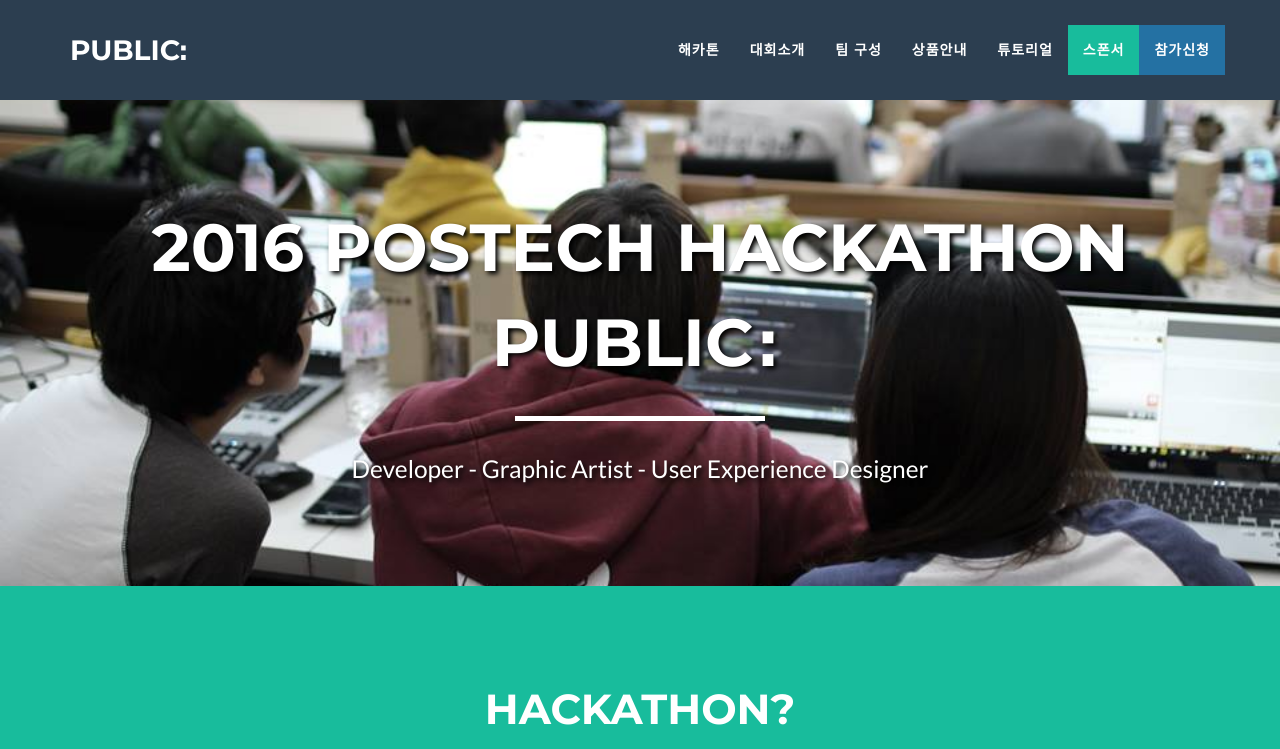
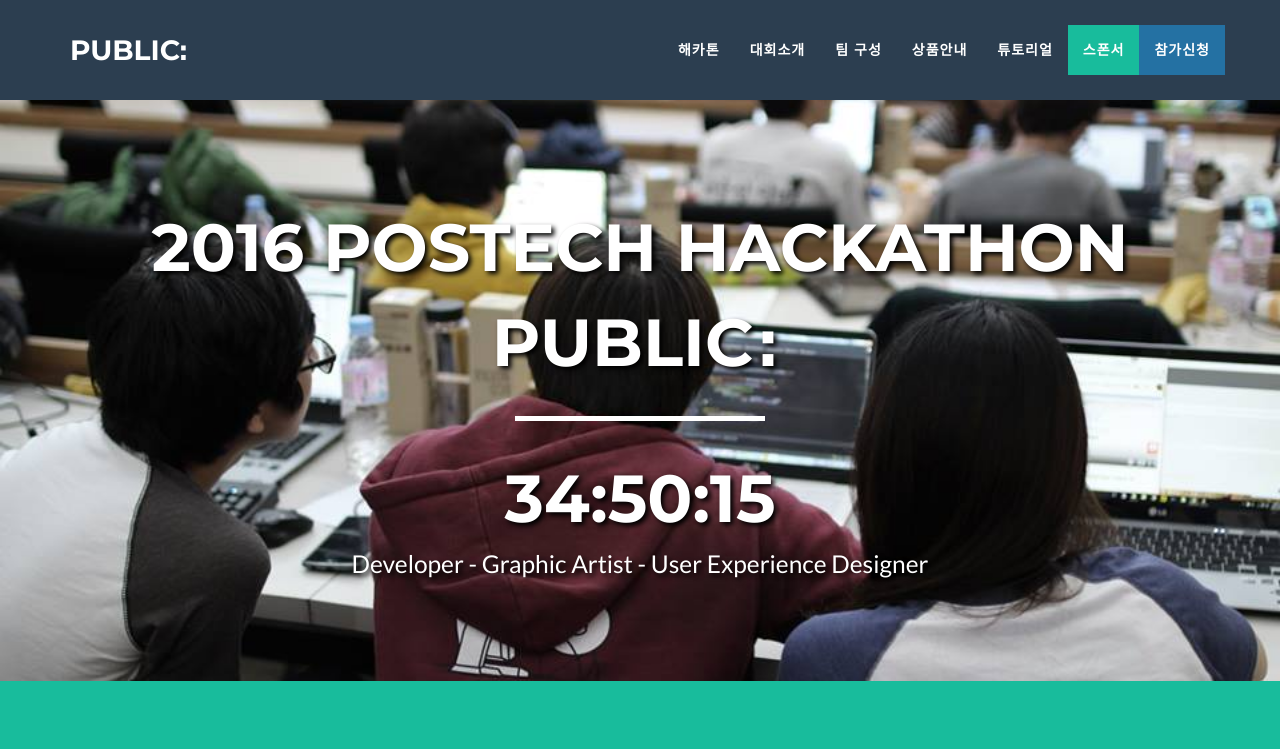
Before and after one commit to B-listDeveloper/hackathon2016, a website: page index.html in a window 1280 px wide. Shown: the top 749 px of the page. Drawn offline with nearby package versions, Linux system fonts and the light colour scheme; a web font is replaced by a local one.

Commit message:
add timer

```diff
--- a/index.html
+++ b/index.html
@@ -91,6 +91,7 @@
                         <span class="name">2016 POSTECH Hackathon<br>
                         PUBLIC<span style="font-family: 'Lucida Console', Monospace; margin-left: -5px;">:</span></span>
                         <hr class="none">
+                        <span class="name" id="time">00:00:00</span>
                         <span class="skills">Developer - Graphic Artist - User Experience Designer</span>
                     </div>
                 </div>
@@ -593,6 +594,7 @@
     <!-- Theme JavaScript -->
     <script src="js/freelancer.min.js"></script>
 
+    <script src="js/hours.js"></script>
 </body>
 
 </html>
--- /dev/null
+++ b/js/hours.js
@@ -0,0 +1,63 @@
+var goal = new Date(2016, 11, 20, 14, 30, 0, 0);
+
+var DateDiff = {
+
+	inSeconds: function(d1, d2) {
+		var t2 = d2.getTime();
+		var t1 = d1.getTime();
+
+		return parseInt((t2-t1)/1000%60);
+	},
+
+	inMinutes: function(d1, d2) {
+		var t2 = d2.getTime();
+		var t1 = d1.getTime();
+
+		return parseInt((t2-t1)/(1000*60) % 60);
+	},
+
+	inHours: function(d1, d2) {
+		var t2 = d2.getTime();
+		var t1 = d1.getTime();
+
+		return parseInt((t2-t1)/(1000*60*60) % 48);
+	},
+
+    inDays: function(d1, d2) {
+        var t2 = d2.getTime();
+        var t1 = d1.getTime();
+
+        return parseInt((t2-t1)/(24*3600*1000));
+    },
+
+    inWeeks: function(d1, d2) {
+        var t2 = d2.getTime();
+        var t1 = d1.getTime();
+
+        return parseInt((t2-t1)/(24*3600*1000*7));
+    },
+
+    inMonths: function(d1, d2) {
+        var d1Y = d1.getFullYear();
+        var d2Y = d2.getFullYear();
+        var d1M = d1.getMonth();
+        var d2M = d2.getMonth();
+
+        return (d2M+12*d2Y)-(d1M+12*d1Y);
+    },
+
+    inYears: function(d1, d2) {
+        return d2.getFullYear()-d1.getFullYear();
+    }
+}
+
+var setTime = function() {
+	var current = new Date();
+	var time = document.getElementById("time");
+
+	alert(goal);
+
+	time.innerHTML = DateDiff.inHours(current, goal) + ":" + DateDiff.inMinutes(current, goal) + ":" + DateDiff.inSeconds(current, goal);
+}
+
+setInterval(setTime, 100);
```
